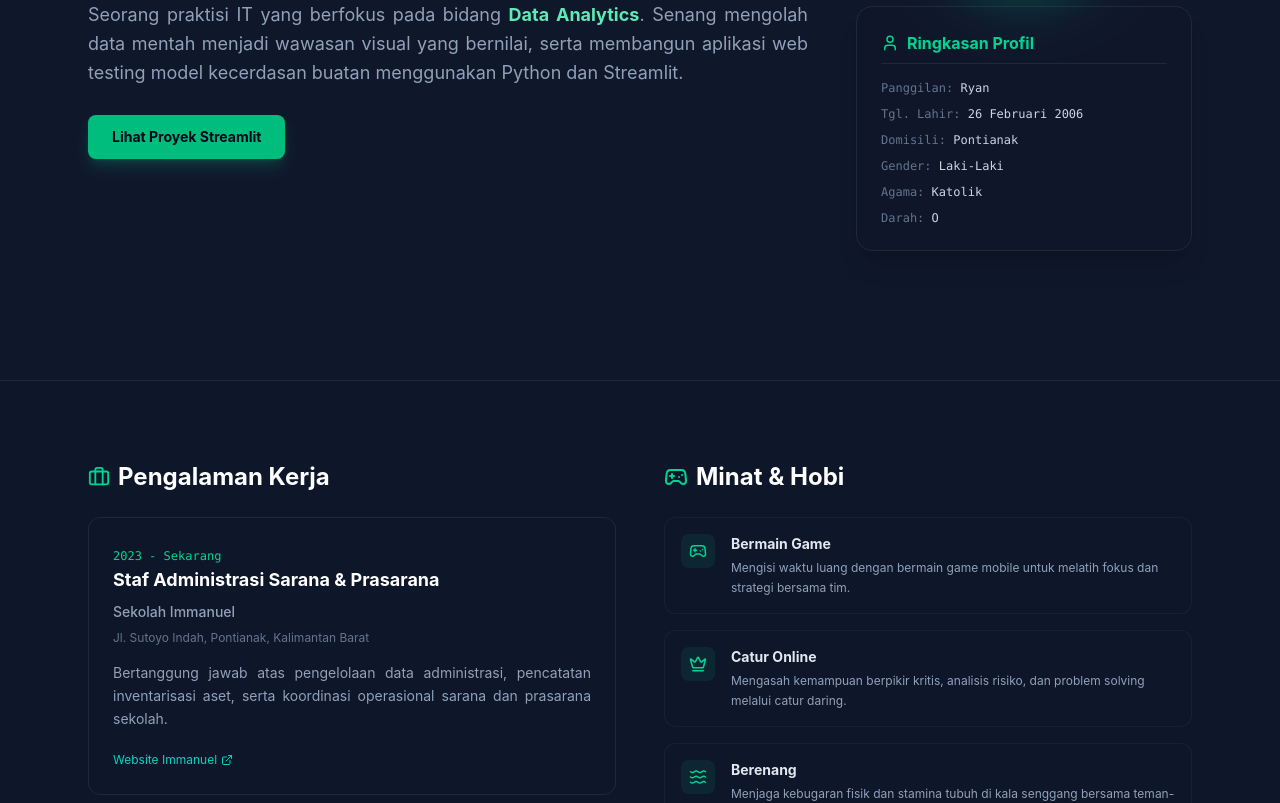
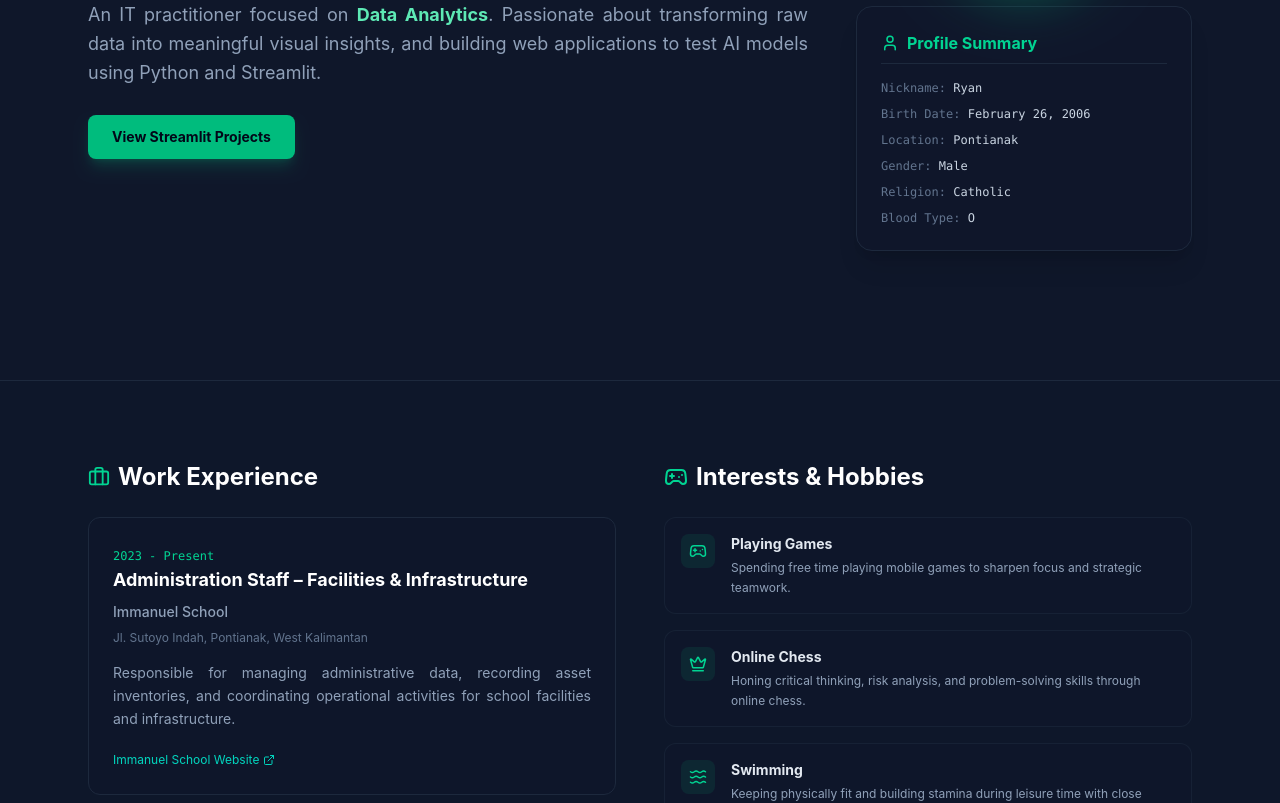
Before and after one commit to Arsenitous/portfolio-ryan, a React (Vite) app: page / in a window 1280 px wide. Shown: the part 416-1219 px from the top of the page. Built offline with nearby package versions, Linux system fonts and the light colour scheme.

Commit message:
Ubah Indo ke Inggris

```diff
--- a/src/components/AboutSection.jsx
+++ b/src/components/AboutSection.jsx
@@ -7,10 +7,10 @@ export default function AboutSection() {
     <section id="about" className="bg-slate-900/30 py-20 border-t border-slate-800">
       <div className="max-w-6xl mx-auto px-6 grid md:grid-cols-2 gap-12">
 
-        {/* ── Kolom Pengalaman Kerja ────────────────────────────────── */}
+        {/* ── Work Experience Column ────────────────────────────────── */}
         <div className="space-y-6 fade-up">
           <h3 className="text-2xl font-bold text-white flex items-center gap-2">
-            <Briefcase size={22} className="text-emerald-400" /> Pengalaman Kerja
+            <Briefcase size={22} className="text-emerald-400" /> Work Experience
           </h3>
 
           {workExperience.map((work, idx) => (
@@ -30,17 +30,17 @@ export default function AboutSection() {
                   rel="noreferrer"
                   className="text-xs text-teal-400 hover:underline inline-flex items-center gap-1"
                 >
-                  Website Immanuel <ExternalLink size={12} />
+                  Immanuel School Website <ExternalLink size={12} />
                 </a>
               </div>
             </div>
           ))}
         </div>
 
-        {/* ── Kolom Minat & Hobi ───────────────────────────────────── */}
+        {/* ── Interests & Hobbies Column ───────────────────────────────────── */}
         <div className="space-y-6 fade-up fade-delay-2">
           <h3 className="text-2xl font-bold text-white flex items-center gap-2">
-            <Gamepad2 size={24} className="text-emerald-400" /> Minat & Hobi
+            <Gamepad2 size={24} className="text-emerald-400" /> Interests & Hobbies
           </h3>
 
           <div className="grid gap-4">
--- a/src/components/ContactSection.jsx
+++ b/src/components/ContactSection.jsx
@@ -10,9 +10,9 @@ export default function ContactSection() {
         <div className="max-w-4xl mx-auto text-center space-y-8">
 
           <div className="fade-up">
-            <h3 className="text-2xl font-bold text-white">Hubungi Ryan</h3>
+            <h3 className="text-2xl font-bold text-white">Get in Touch with Ryan</h3>
             <p className="text-xs text-slate-400 mt-1">
-              Buka untuk peluang magang, kerja sama analisis data, atau sekadar diskusi teknologi.
+              Open to internship opportunities, data analysis collaborations, or just a tech discussion.
             </p>
           </div>
 
--- a/src/components/HeroSection.jsx
+++ b/src/components/HeroSection.jsx
@@ -24,10 +24,10 @@ export default function HeroSection() {
           </h2>
 
           <p className="text-slate-400 text-lg leading-relaxed text-justify">
-            Seorang praktisi IT yang berfokus pada bidang{' '}
-            <strong className="text-emerald-300">Data Analytics</strong>. Senang mengolah
-            data mentah menjadi wawasan visual yang bernilai, serta membangun aplikasi web
-            testing model kecerdasan buatan menggunakan Python dan Streamlit.
+            An IT practitioner focused on{' '}
+            <strong className="text-emerald-300">Data Analytics</strong>. Passionate about
+            transforming raw data into meaningful visual insights, and building web applications
+            to test AI models using Python and Streamlit.
           </p>
 
           <div className="pt-2">
@@ -35,7 +35,7 @@ export default function HeroSection() {
               href="#projects"
               className="bg-emerald-500 hover:bg-emerald-600 text-slate-950 font-bold px-6 py-3 rounded-lg text-sm transition shadow-lg shadow-emerald-500/20 inline-block"
             >
-              Lihat Proyek Streamlit
+              View Streamlit Projects
             </a>
           </div>
         </div>
@@ -58,15 +58,15 @@ export default function HeroSection() {
           {/* Profile card */}
           <div className="w-full bg-slate-900/60 p-6 rounded-2xl border border-slate-800 shadow-xl space-y-4">
             <h3 className="text-base font-bold text-emerald-400 border-b border-slate-800 pb-2 flex items-center gap-2">
-              <User size={18} /> Ringkasan Profil
+              <User size={18} /> Profile Summary
             </h3>
             <div className="text-xs space-y-2.5 text-slate-300 font-mono">
-              <p><span className="text-slate-500">Panggilan:</span> {personalInfo.nickname}</p>
-              <p><span className="text-slate-500">Tgl. Lahir:</span> {personalInfo.birthDate}</p>
-              <p><span className="text-slate-500">Domisili:</span>  {personalInfo.birthPlace}</p>
-              <p><span className="text-slate-500">Gender:</span>    {personalInfo.gender}</p>
-              <p><span className="text-slate-500">Agama:</span>     {personalInfo.religion}</p>
-              <p><span className="text-slate-500">Darah:</span>     {personalInfo.bloodType}</p>
+              <p><span className="text-slate-500">Nickname:</span>   {personalInfo.nickname}</p>
+              <p><span className="text-slate-500">Birth Date:</span> {personalInfo.birthDate}</p>
+              <p><span className="text-slate-500">Location:</span>   {personalInfo.birthPlace}</p>
+              <p><span className="text-slate-500">Gender:</span>     {personalInfo.gender}</p>
+              <p><span className="text-slate-500">Religion:</span>   {personalInfo.religion}</p>
+              <p><span className="text-slate-500">Blood Type:</span> {personalInfo.bloodType}</p>
             </div>
           </div>
         </div>
--- a/src/components/ProjectsSection.jsx
+++ b/src/components/ProjectsSection.jsx
@@ -26,8 +26,8 @@ export default function ProjectsSection() {
             </span>
           </h3>
           <p className="text-sm text-slate-400 mt-2 max-w-xl">
-            7 aplikasi interaktif berbasis Python yang di-deploy secara live menggunakan Streamlit Share —
-            dari prediksi klasifikasi hingga pemodelan bahasa.
+            7 interactive Python-based applications deployed live using Streamlit Share —
+            from classification predictions to language modeling.
           </p>
         </div>
 
--- a/src/data/experience.js
+++ b/src/data/experience.js
@@ -1,11 +1,11 @@
-// ── RIWAYAT PEKERJAAN ────────────────────────────────────────────────────────
+// ── WORK EXPERIENCE ───────────────────────────────────────────────────────────
 export const workExperience = [
   {
-    role:     "Staf Administrasi Sarana & Prasarana",           //[cite: 10]
-    company:  "Sekolah Immanuel",                               //[cite: 10]
-    location: "Jl. Sutoyo Indah, Pontianak, Kalimantan Barat", //[cite: 10]
-    period:   "2023 - Sekarang",                                //[cite: 10]
-    desc:     "Bertanggung jawab atas pengelolaan data administrasi, pencatatan inventarisasi aset, serta koordinasi operasional sarana dan prasarana sekolah.", //[cite: 10]
-    web:      "https://ski.sch.id/"                             //[cite: 10]
+    role:     "Administration Staff – Facilities & Infrastructure",        //[cite: 10]
+    company:  "Immanuel School",                                           //[cite: 10]
+    location: "Jl. Sutoyo Indah, Pontianak, West Kalimantan",             //[cite: 10]
+    period:   "2023 - Present",                                            //[cite: 10]
+    desc:     "Responsible for managing administrative data, recording asset inventories, and coordinating operational activities for school facilities and infrastructure.", //[cite: 10]
+    web:      "https://ski.sch.id/"                                        //[cite: 10]
   }
 ];
--- a/src/data/hobbies.js
+++ b/src/data/hobbies.js
@@ -1,15 +1,15 @@
-// ── HOBI ─────────────────────────────────────────────────────────────────────
+// ── HOBBIES ───────────────────────────────────────────────────────────────────
 export const hobbies = [
   {
-    name: "Bermain Game",
-    desc: "Mengisi waktu luang dengan bermain game mobile untuk melatih fokus dan strategi bersama tim." //[cite: 9]
+    name: "Playing Games",
+    desc: "Spending free time playing mobile games to sharpen focus and strategic teamwork." //[cite: 9]
   },
   {
-    name: "Catur Online",
-    desc: "Mengasah kemampuan berpikir kritis, analisis risiko, dan problem solving melalui catur daring." //[cite: 9]
+    name: "Online Chess",
+    desc: "Honing critical thinking, risk analysis, and problem-solving skills through online chess." //[cite: 9]
   },
   {
-    name: "Berenang",
-    desc: "Menjaga kebugaran fisik dan stamina tubuh di kala senggang bersama teman-teman dekat." //[cite: 9]
+    name: "Swimming",
+    desc: "Keeping physically fit and building stamina during leisure time with close friends." //[cite: 9]
   }
 ];
--- a/src/data/personal.js
+++ b/src/data/personal.js
@@ -1,11 +1,11 @@
-// ── BIODATA PRIBADI ──────────────────────────────────────────────────────────
+// ── PERSONAL BIODATA ──────────────────────────────────────────────────────────
 export const personalInfo = {
-  name:       "Ryan Febrianto",   //[cite: 1, 7]
-  nickname:   "Ryan",             //[cite: 1]
-  birthPlace: "Pontianak",        //[cite: 7]
-  birthDate:  "26 Februari 2006", //[cite: 7]
-  gender:     "Laki-Laki",        //[cite: 7]
-  religion:   "Katolik",          //[cite: 7]
-  bloodType:  "O",                //[cite: 7]
-  motto:      "Berusaha menjadi lebih baik dengan mencoba hal-hal baru" //[cite: 7]
+  name:       "Ryan Febrianto",      //[cite: 1, 7]
+  nickname:   "Ryan",                //[cite: 1]
+  birthPlace: "Pontianak",           //[cite: 7]
+  birthDate:  "February 26, 2006",   //[cite: 7]
+  gender:     "Male",                //[cite: 7]
+  religion:   "Catholic",            //[cite: 7]
+  bloodType:  "O",                   //[cite: 7]
+  motto:      "Strive to be better by trying new things" //[cite: 7]
 };
```
